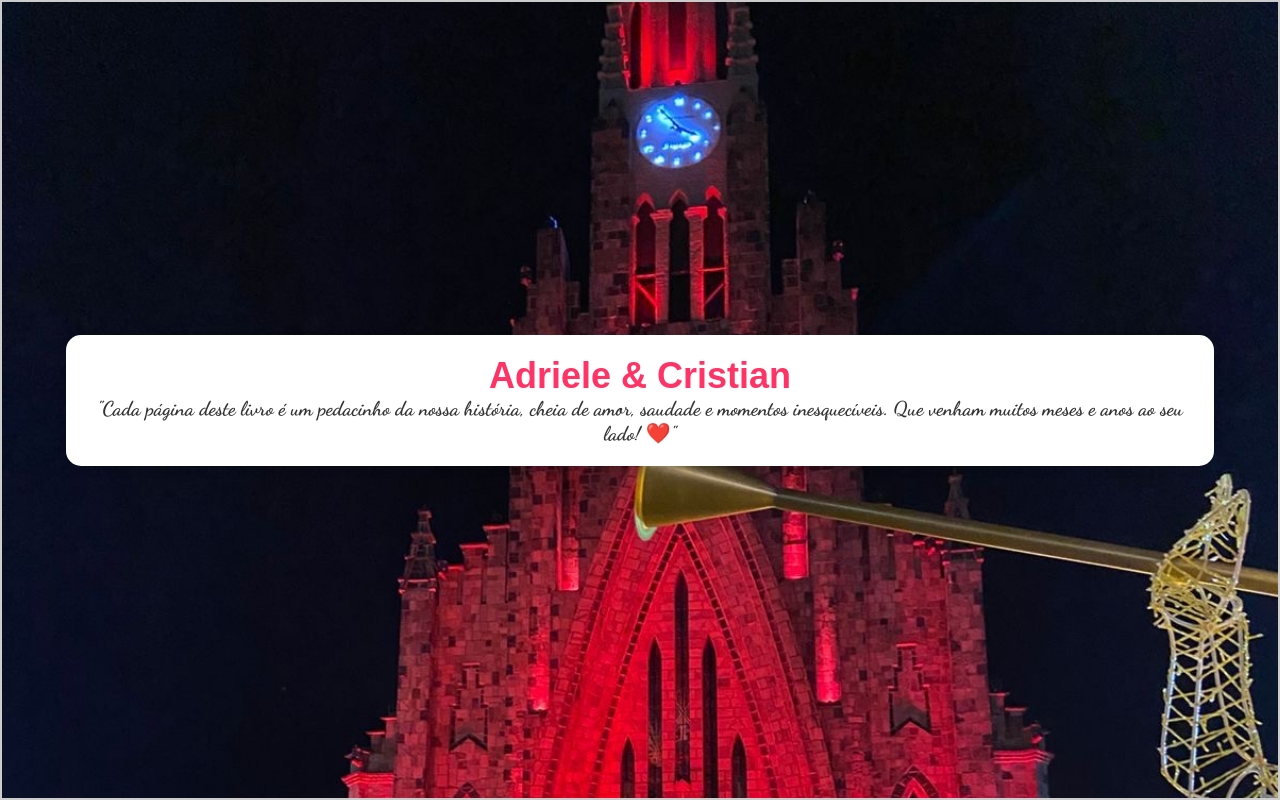
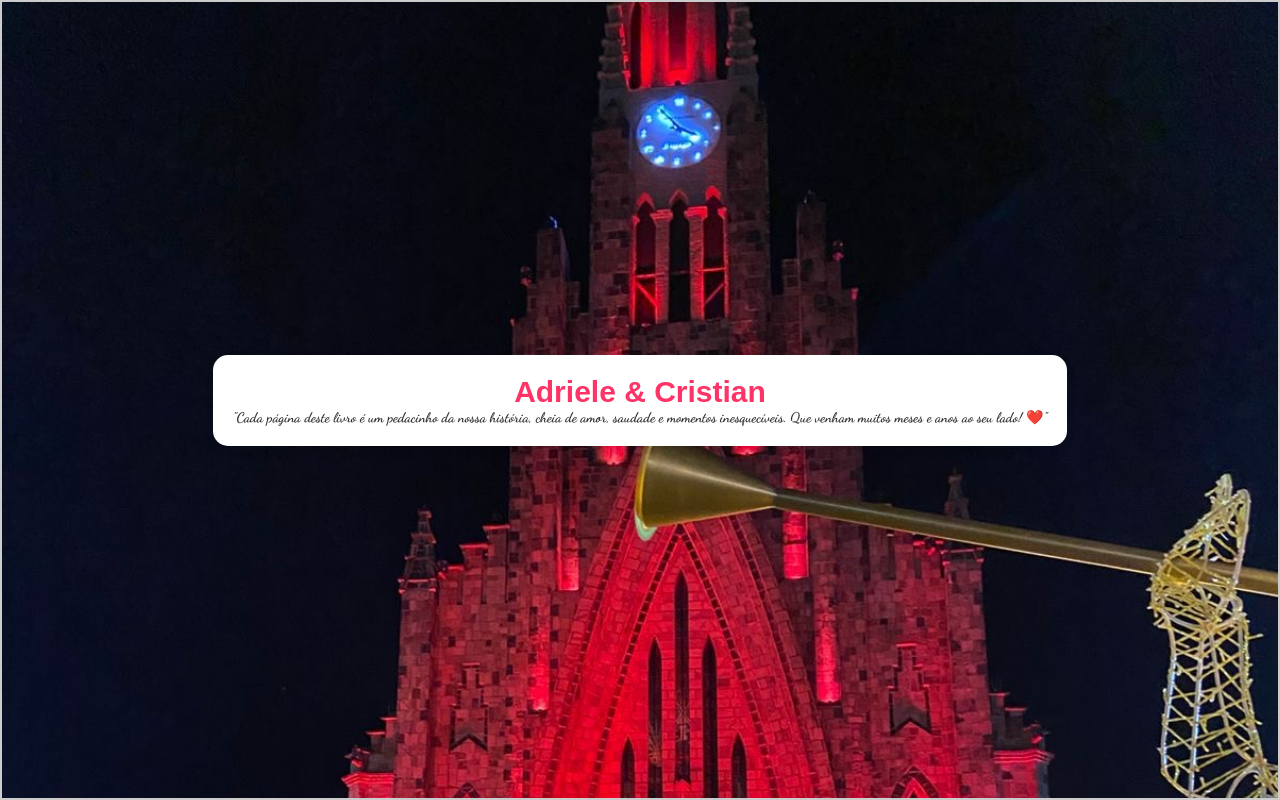
Before and after one commit to cristianfreire/love-book, a plain HTML site: page index2.html in a window 1280 px wide. Drawn offline with Linux system fonts and the light colour scheme.

Commit message:
Ajustes na fonte

```diff
--- a/style2.css
+++ b/style2.css
@@ -30,12 +30,12 @@ body {
 
 h1 {
     color: #ff3366;
-    font-size: 1.8em;
+    font-size: 1.5em;
 }
 
 p {
     font-family: 'Dancing Script', cursive;
-    font-size: 1em;
+    font-size: 0.7em;
     color: #333;
 }
 
```
